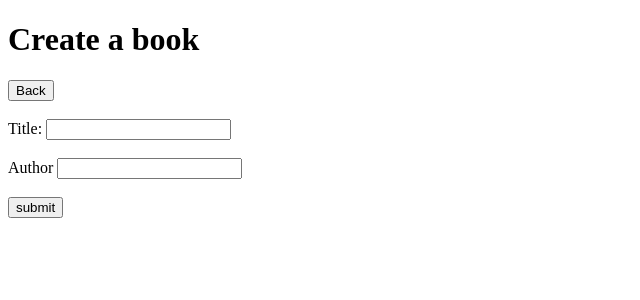
After one commit to jer-hub/book_management_starter, a Django app: page /books/book_create/ in a window 1280 px wide. The commit adds this page. Shown: the top 300 px of the page, without its empty margins (0-640 px from the left). Run offline with Django 5.2, Linux system fonts and the light colour scheme.

Commit message:
first commit

```diff
--- /dev/null
+++ b/book_management/templates/book_management/book_create.html
@@ -0,0 +1,39 @@
+<!DOCTYPE html>
+<html lang="en">
+<head>
+    <meta charset="UTF-8">
+    <meta name="viewport" content="width=device-width, initial-scale=1.0">
+    <title>Book Create</title>
+</head>
+<body>
+    <h1>Create a book</h1>
+
+    <div>
+        <a href="{% url 'book_management:index' %}">
+            <button>Back</button>
+        </a>
+    </div>
+
+    <br>
+
+    <div>
+        <form action="">
+            <div>
+                <label for="">Title:</label>
+                <input type="text" name="title">
+            </div>
+            <br>
+            <div>
+                <label for="">Author</label>
+                <input type="text" name="author">
+            </div>
+            <br>
+            <div>
+                <input type="button" value="submit">
+            </div>
+        </form>
+    </div>
+
+
+</body>
+</html>
--- a/book_management/urls.py
+++ b/book_management/urls.py
@@ -4,5 +4,6 @@ from . import views
 
 app_name = "book_management"
 urlpatterns = [
-    path("", views.index, name="index")
+    path("", views.index, name="index"),
+    path("book_create/", views.book_create, name="book_create"),
 ]
--- a/book_management/views.py
+++ b/book_management/views.py
@@ -6,3 +6,7 @@ def index(request):
     return render(request, "book_management/index.html", {
         "books": Book.objects.all(),
     })
+
+def book_create(request):
+
+    return render(request, "book_management/book_create.html")
```
Also changed, not shown: book_management/templates/book_management/index.html (+6 -1 lines).
